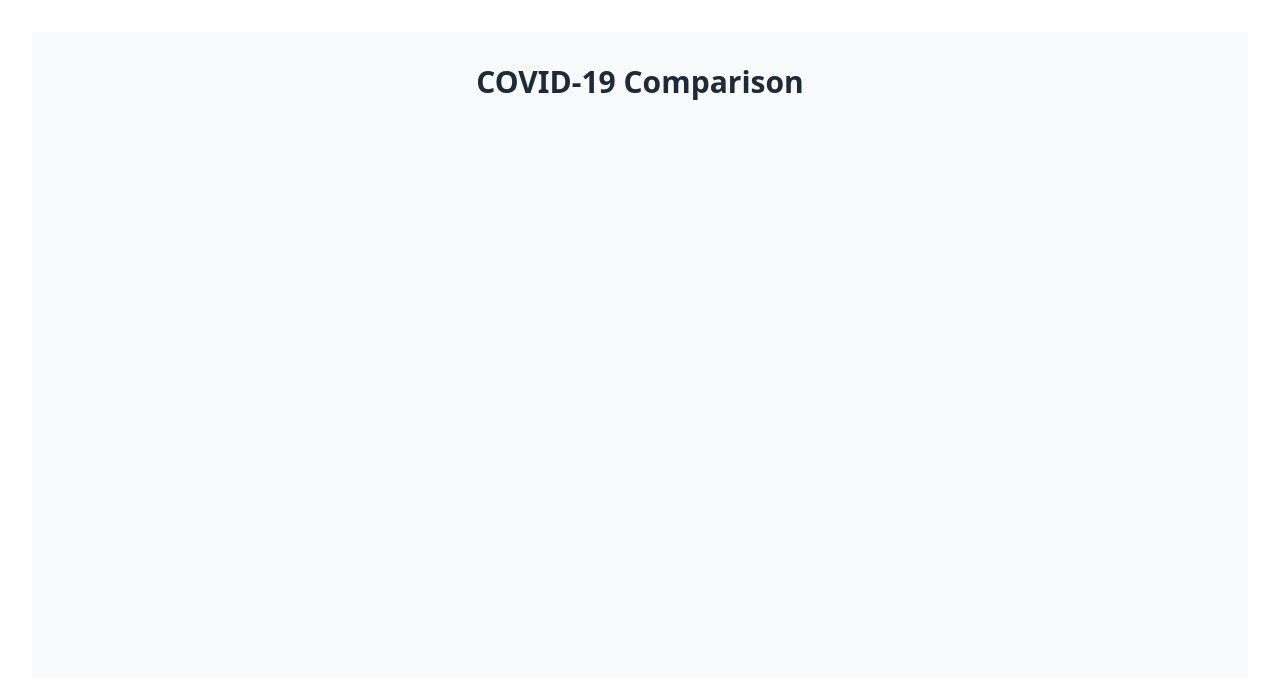
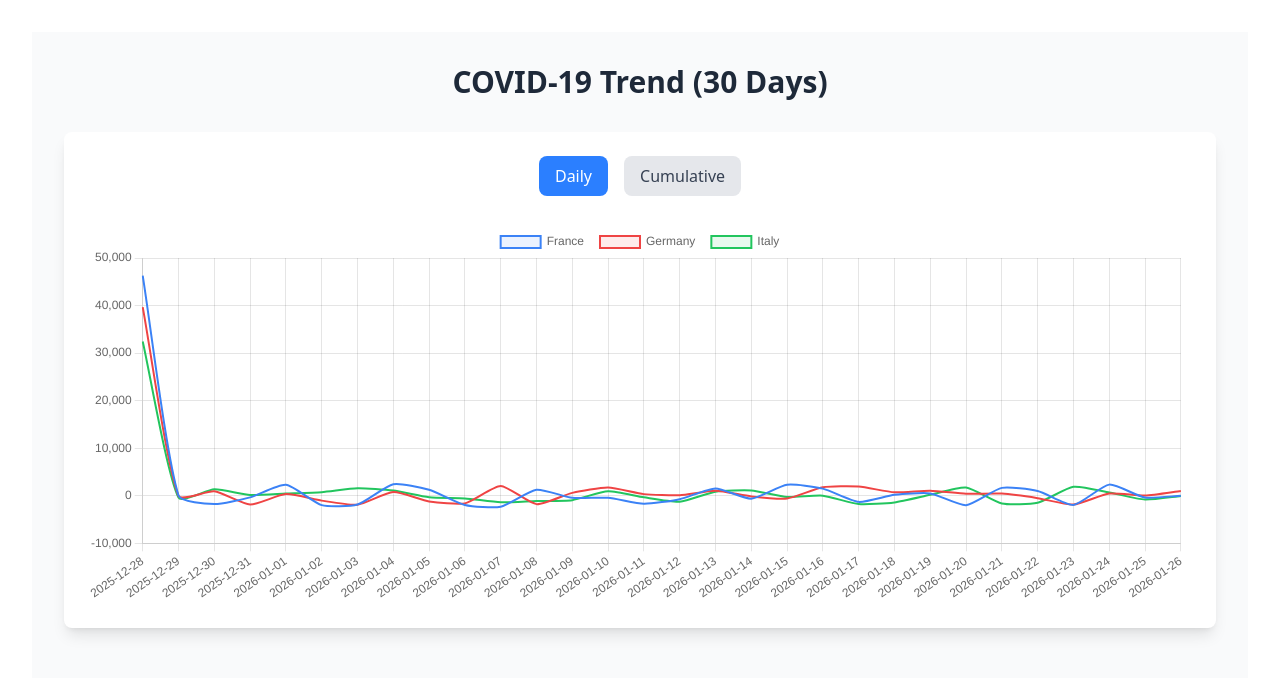
Before and after one commit to LowkeyAlways/CovidCompare, a React (Vite) app: page / in a window 1280 px wide. Shown: the top 678 px of the page. Built offline with nearby package versions, Linux system fonts and the light colour scheme.

Commit message:
feat: implement TrendChart component for visualizing COVID-19 data over the last 30 days

```diff
--- a/src/App.tsx
+++ b/src/App.tsx
@@ -1,14 +1,56 @@
 import './App.css'
 import './styles/index.css'
 import "./config/chart";
+import { TrendChart } from './components/TrendChart';
+import type { CountryHistoricalData } from './utils/constants';
+
+const generateLast30Days = (startValue: number, variability: number): CountryHistoricalData['data'] => {
+  const data = [];
+  let current = startValue;
+
+  for (let i = 0; i < 30; i++) {
+    const date = new Date();
+    date.setDate(date.getDate() - (29 - i));
+    const dateStr = date.toISOString().split('T')[0];
+
+    current += Math.random() * variability - variability / 2;
+    current = Math.max(0, current);
+
+    data.push({
+      date: dateStr,
+      value: Math.floor(current),
+    });
+  }
+
+  return data;
+};
+
+const mockTrendData: CountryHistoricalData[] = [
+  {
+    name: 'France',
+    data: generateLast30Days(45000, 5000),
+  },
+  {
+    name: 'Germany',
+    data: generateLast30Days(38000, 4500),
+  },
+  {
+    name: 'Italy',
+    data: generateLast30Days(32000, 3800),
+  },
+];
 
 function App() {
   return (
     <div className="min-h-screen bg-gray-50 p-8">
       <div className="max-w-6xl mx-auto">
         <h1 className="text-3xl font-bold text-gray-800 mb-8 text-center">
-          COVID-19 Comparison
+          COVID-19 Trend (30 Days)
         </h1>
+
+        <div className="bg-white rounded-lg shadow-lg p-6">
+          <TrendChart series={mockTrendData} />
+        </div>
       </div>
     </div>
   )
--- /dev/null
+++ b/src/components/TrendChart.tsx
@@ -0,0 +1,83 @@
+import { useState } from 'react';
+import { Line } from 'react-chartjs-2';
+import { baseLineOptions } from '../config/chart';
+import {
+  CHART_COLOR_ARRAY,
+  CHART_HEIGHTS,
+} from '../utils/constants';
+import type { CountryHistoricalData } from '../utils/constants';
+
+type ChartMode = 'daily' | 'cumulative';
+
+interface TrendChartProps {
+  series: CountryHistoricalData[];
+}
+
+export const TrendChart = ({ series }: TrendChartProps) => {
+  const [mode, setMode] = useState<ChartMode>('daily');
+
+  if (!series || series.length === 0) {
+    return <div className="text-center text-gray-500">No data available</div>;
+  }
+
+  const firstSeries = series[0];
+  const labels = firstSeries.data.map((d) => d.date);
+
+  const calculateDailyValues = (values: number[]): number[] => {
+    return values.map((val, idx) => {
+      return idx === 0 ? val : val - values[idx - 1];
+    });
+  };
+
+  const datasets = series.map((country, idx) => {
+    const values = country.data.map((d) => d.value);
+    const displayValues = mode === 'daily' ? calculateDailyValues(values) : values;
+
+    return {
+      label: country.name,
+      data: displayValues,
+      borderColor: CHART_COLOR_ARRAY[idx % CHART_COLOR_ARRAY.length],
+      backgroundColor: CHART_COLOR_ARRAY[idx % CHART_COLOR_ARRAY.length].replace('rgb', 'rgba').replace(')', ', 0.1)'),
+      borderWidth: 2,
+      pointRadius: 0,
+      pointHoverRadius: 6,
+      tension: 0.2,
+    };
+  });
+
+  const chartData = {
+    labels,
+    datasets,
+  };
+
+  return (
+    <div className="w-full">
+      <div className="flex justify-center gap-4 mb-6">
+        <button
+          onClick={() => setMode('daily')}
+          className={`px-4 py-2 rounded-lg font-medium transition ${
+            mode === 'daily'
+              ? 'bg-blue-500 text-white'
+              : 'bg-gray-200 text-gray-700 hover:bg-gray-300'
+          }`}
+        >
+          Daily
+        </button>
+        <button
+          onClick={() => setMode('cumulative')}
+          className={`px-4 py-2 rounded-lg font-medium transition ${
+            mode === 'cumulative'
+              ? 'bg-blue-500 text-white'
+              : 'bg-gray-200 text-gray-700 hover:bg-gray-300'
+          }`}
+        >
+          Cumulative
+        </button>
+      </div>
+
+      <div className={`${CHART_HEIGHTS.mobile} ${CHART_HEIGHTS.desktop} w-full`}>
+        <Line data={chartData} options={baseLineOptions} />
+      </div>
+    </div>
+  );
+};
```
